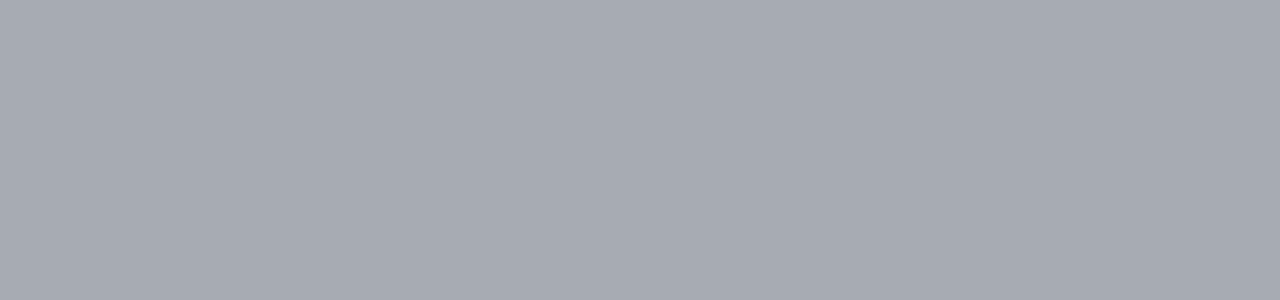
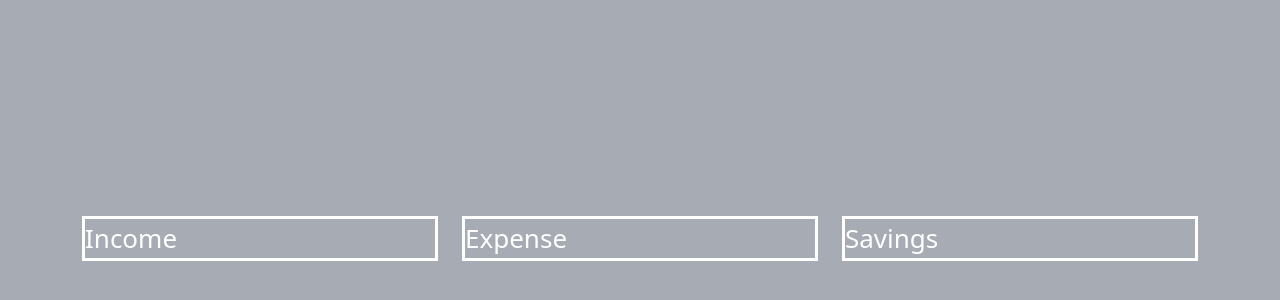
Before and after one commit to crweingarten/owl-fromtend, a React (Create React App) app: page / in a window 1280 px wide. Shown: the part 162-462 px from the top of the page. Built offline with nearby package versions, Linux system fonts and the light colour scheme.

Commit message:
saving work

```diff
--- a/package.json
+++ b/package.json
@@ -6,7 +6,9 @@
     "@testing-library/jest-dom": "^5.14.1",
     "@testing-library/react": "^13.0.0",
     "@testing-library/user-event": "^13.2.1",
+    "bootstrap": "^5.3.1",
     "react": "^18.2.0",
+    "react-bootstrap": "^2.8.0",
     "react-dom": "^18.2.0",
     "react-scripts": "5.0.1",
     "web-vitals": "^2.1.0"
--- a/src/App.js
+++ b/src/App.js
@@ -1,9 +1,26 @@
-import './App.css';
+import "bootstrap/dist/css/bootstrap.min.css";
+import "./OwlFrontEnd.css";
+import Container from "react-bootstrap/Container";
+import Row from "react-bootstrap/Row";
+import Col from "react-bootstrap/Col";
+import MoneyItemBox from "./components/MoneyItemBox";
 
 function App() {
   return (
-    <div className="App">
-
+    <div className="owl-frontend">
+      <Container>
+        <Row>
+          <Col xs={4}>
+            <MoneyItemBox type="income" />
+          </Col>
+          <Col xs={4}>
+            <MoneyItemBox type="expense" />
+          </Col>
+          <Col xs={4}>
+            <MoneyItemBox type="savings" />
+          </Col>
+        </Row>
+      </Container>
     </div>
   );
 }
--- a/src/App.css
+++ b/src/OwlFrontEnd.css
@@ -1,10 +1,19 @@
-.App {
+.owl-frontend {
   background-color: #a7abb3;
   min-height: 100vh;
   display: flex;
-  flex-direction: column;
+  flex-direction: row;
   align-items: center;
   justify-content: center;
   font-size: calc(10px + 2vmin);
   color: white;
 }
+
+.money-item-box {
+  border-style: solid;
+  border-width: 100%;
+}
+
+.money-item-type {
+  text-transform: capitalize;
+}
--- /dev/null
+++ b/src/components/MoneyItemBox.jsx
@@ -0,0 +1,7 @@
+export default function MoneyItemBox(props) {
+  return (
+    <div className="money-item-box">
+      <div className="money-item-type">{props.type}</div>
+    </div>
+  );
+}
```
Also changed, not shown: 1 other file (tests, documents, lock files or other folders).
